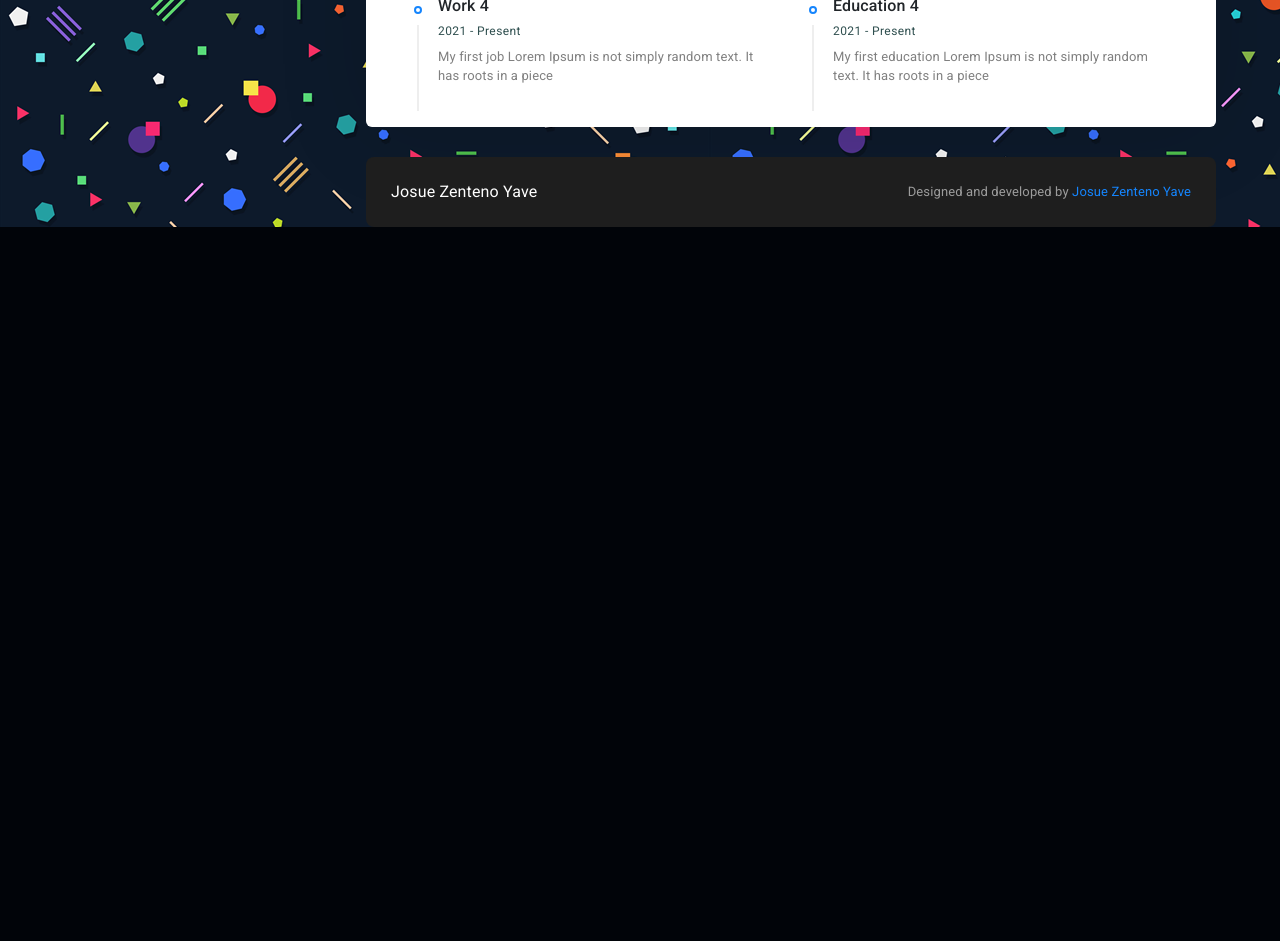
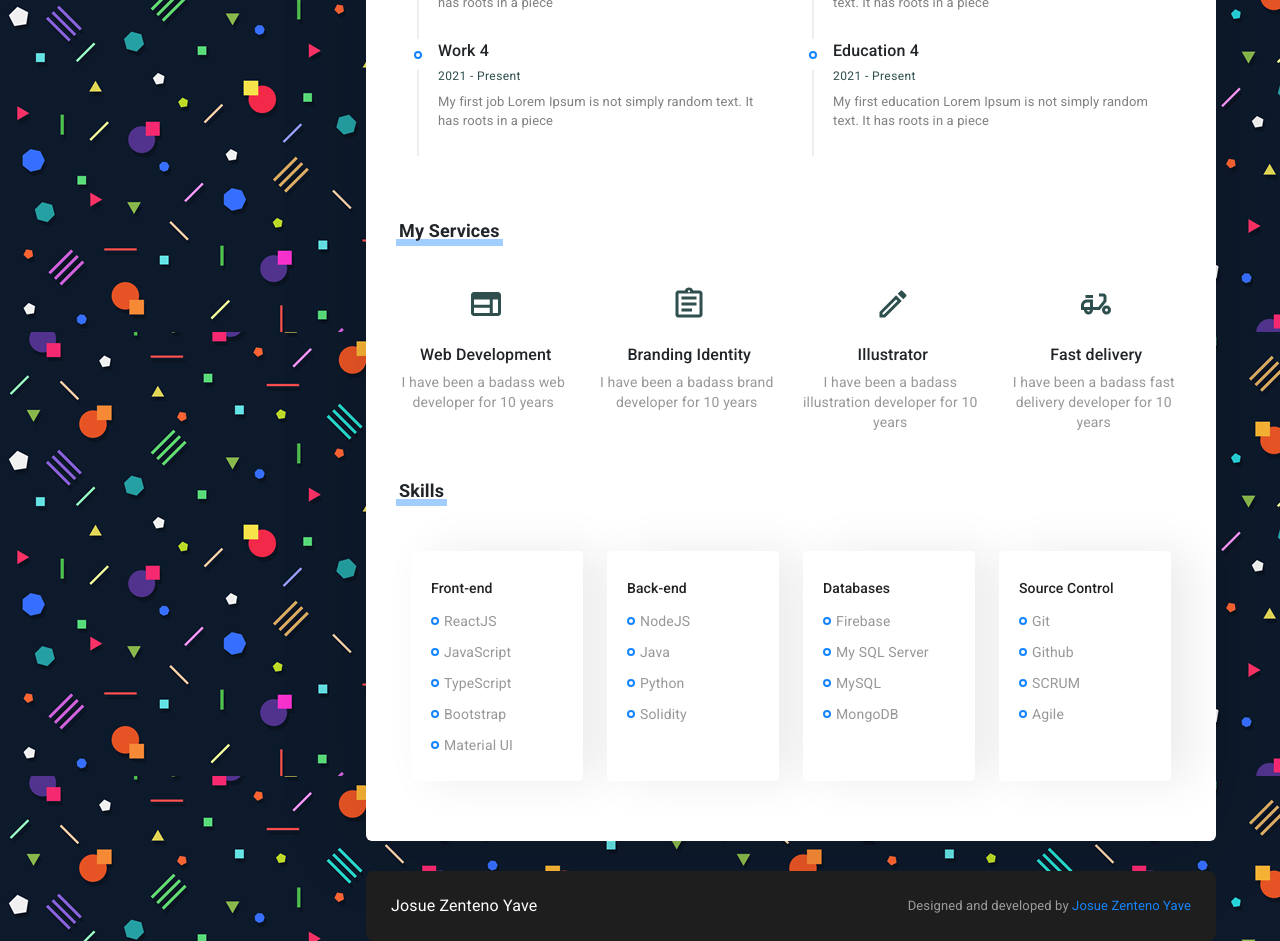
Before and after one commit to Josue-Zenteno/MyPersonalWebPage, a React (Create React App) app: page / in a window 1280 px wide. Shown: the part 1000-1941 px from the top of the page. Before the commit the page ends 1227 px from the top, so only its background shows below. Built offline with nearby package versions, Linux system fonts and the light colour scheme.

Commit message:
Resume.jsx v3.0.0
Added Services section
Added Skills section

```diff
--- a/src/components/Resume/Resume.jsx
+++ b/src/components/Resume/Resume.jsx
@@ -1,17 +1,17 @@
-import { Grid, Typography } from '@mui/material'
+import { Grid, Icon, Paper, Typography } from '@mui/material'
 import CustomTimeLine, {CustomTimeLineSeparator} from '../../components/TimeLine/TimeLine'
 import WorkIcon from '@mui/icons-material/Work';
 import SchoolIcon from '@mui/icons-material/School';
 
 import resumeData from '../../utils/resumeData';
 import './Resume.css'
-import { TimelineItem, TimelineContent } from '@mui/lab';
+import { TimelineItem, TimelineContent, TimelineDot } from '@mui/lab';
 
 export default function Resume(){
     return(
         <>
             {/* About me*/}
-            <Grid container className='section pb_45'>
+            <Grid container className='section pb_45 pt_45'>
                 <Grid item className='section_title mb_30'>
                     <span></span>
                     <Typography variant='h6' className='section_title_text'>
@@ -26,7 +26,7 @@ export default function Resume(){
             </Grid>
 
             {/* Education and Experiences*/}
-            <Grid container className='section'>
+            <Grid container className='section pb_45'>
                 <Grid item className='section_title mb_30'>
                     <span></span>
                     <Typography variant='h6' className='section_title_text'>
@@ -84,13 +84,63 @@ export default function Resume(){
             </Grid>
 
             {/* Services */}
-            <Grid container className='section'>
+            <Grid container className='section pb_45'>
+                <Grid item className='section_title mb_30'>
+                    <span></span>
+                    <Typography variant='h6' className='section_title_text'>
+                        My Services
+                    </Typography>
+                </Grid>
 
+                <Grid item xs={12}>
+                    <Grid container spacing={3} justify='space-around'>
+                        {resumeData.services.map(service =>(
+                            <Grid item xs={12} sm={6} md={3}>
+                                <div className='service'>
+                                    <Icon className='service_icon'>
+                                        {service.icon}
+                                    </Icon>
+                                    <Typography variant='h6' className='service_title'>
+                                        {service.title}
+                                    </Typography>
+                                    <Typography variant='body2' className='service_description'>
+                                        {service.description}
+                                    </Typography>
+                                </div>
+                            </Grid>
+                        ))}
+                    </Grid>
+                </Grid>
             </Grid>
 
-            {/* Skills and Contact  */}
-            <Grid container className='section'>
+            {/* Skills */}
+            <Grid container className='section pb_45'>
+                <Grid item className='section_title mb_30'>
+                    <span></span>
+                    <Typography variant='h6' className='section_title_text'>
+                        Skills
+                    </Typography>
+                </Grid>
 
+                <Grid item xs={12}>
+                    <Grid container spacing={3} justify='space-between' className='p_15'>
+                    {resumeData.skills.map(skill=>(
+                        <Grid item xs={12} sm={6} md={3}>
+                            <Paper elevation={0} className='skill'>
+                                <Typography variant='h6' className='skill_title'>
+                                    {skill.title}
+                                </Typography>
+                                {skill.description.map(element =>(
+                                    <Typography variant='body2' className='skill_description'>
+                                        <TimelineDot variant={'outlined'} className='timeline_dot'/>
+                                        {element}
+                                    </Typography>
+                                ))}
+                            </Paper>
+                        </Grid>
+                    ))}
+                    </Grid>
+                </Grid>
             </Grid>
         </>
     );
```
